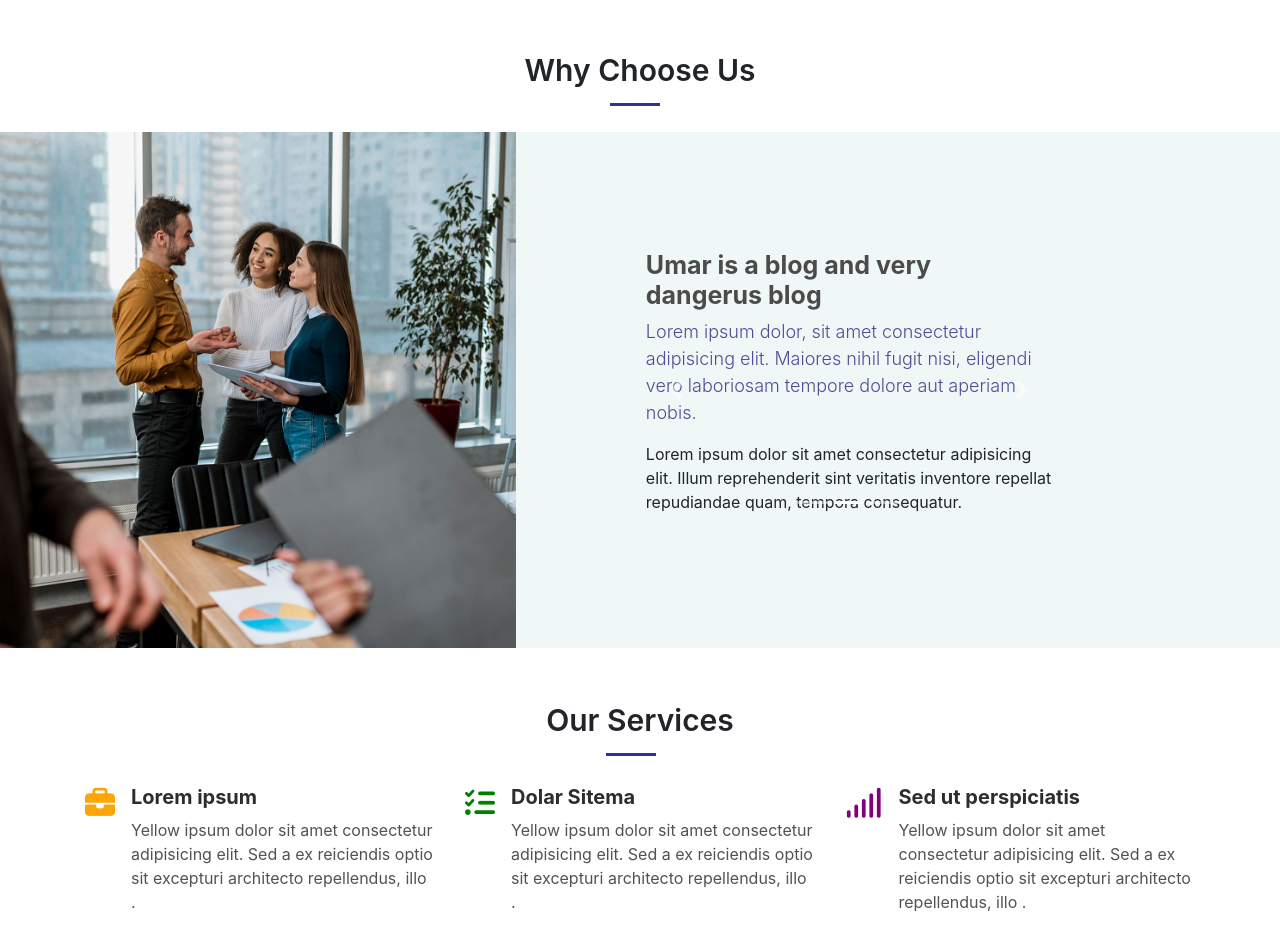
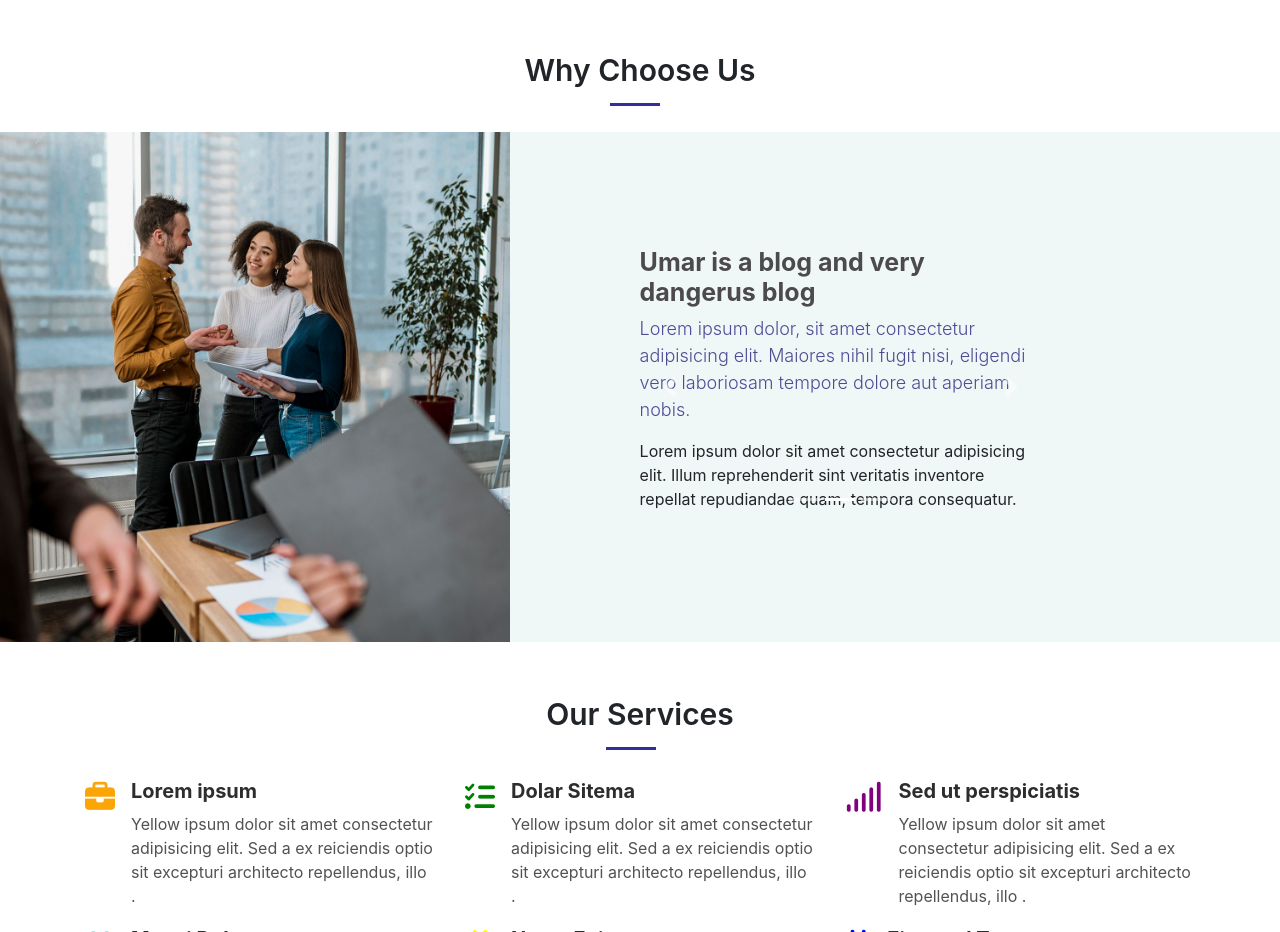
Before and after one commit to umer-ahmed5002/Bootstrap-aos, a plain HTML site: page index.html in a window 1280 px wide. Shown: the part 802-1734 px from the top of the page. Drawn offline with nearby package versions, Linux system fonts and the light colour scheme.

Commit message:
Add files via upload

```diff
--- a/index.html
+++ b/index.html
@@ -93,7 +93,7 @@
 
 
     <div class="containe" style="background-color: rgb(240, 247, 247);padding-left: 0;" data-aos="fade-up">
-        <div class="row" style="gap: 100px;">
+        <div class="row" style="gap: 100px; margin-right: 0px;">
             <div class="col-lg-5"><img src="./baners/why-us-bg.jpg" alt="" style="width: 100%;height: 100%;"></div>
 
             <div class="col-lg-4 d-flex justify-content-center align-items-center">
```
